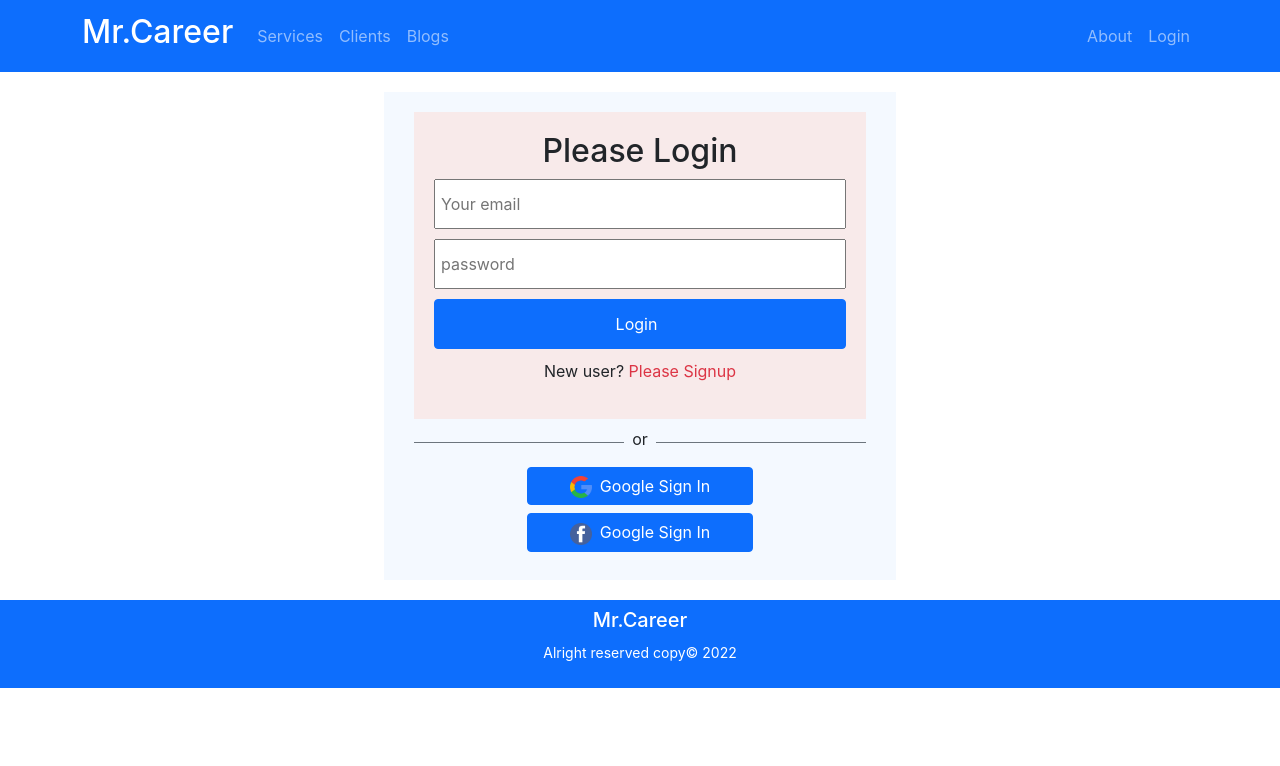
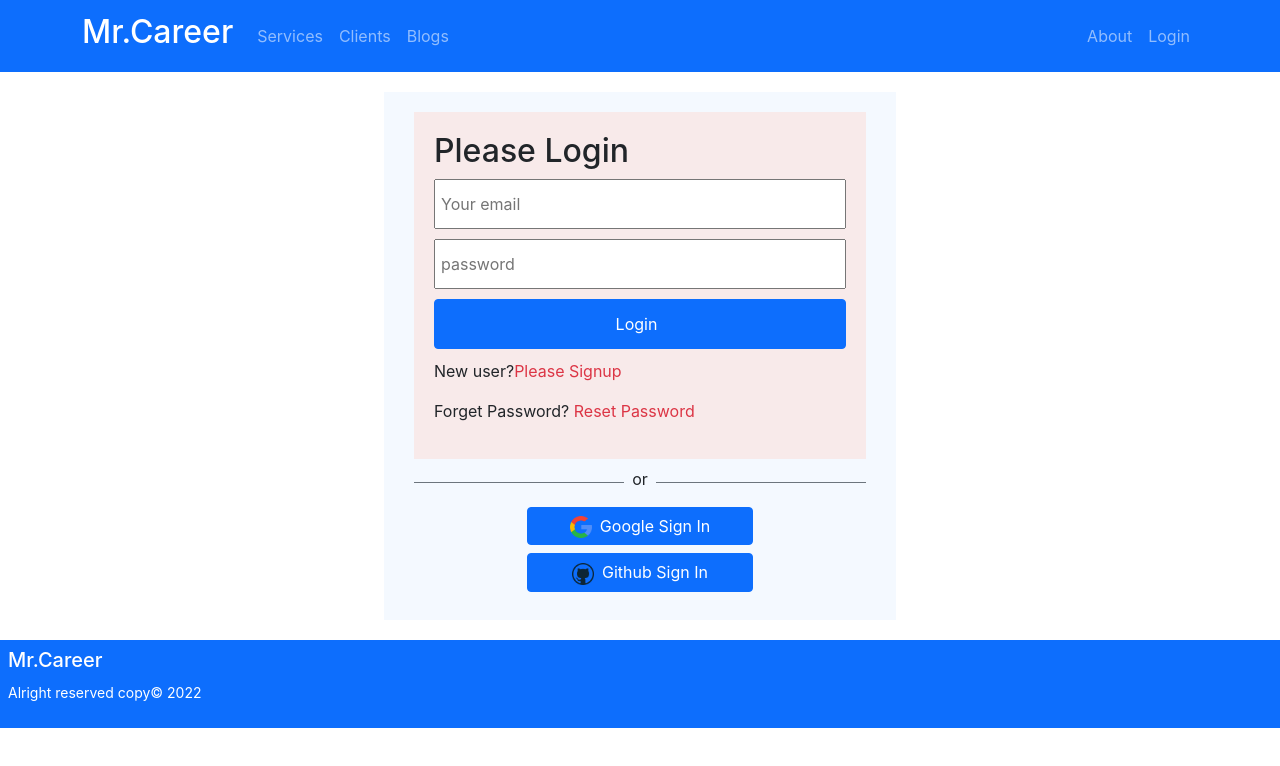
Before and after one commit to shahidul7150/mr-career, a React (Create React App) app: page /login in a window 1280 px wide. Shown: the top 766 px of the page. Built offline with nearby package versions, Linux system fonts and the light colour scheme; no server answers.

Commit message:
adding error

```diff
--- a/src/App.js
+++ b/src/App.js
@@ -1,5 +1,4 @@
 import { Route, Routes } from 'react-router-dom';
-import './App.css';
 import About from './Pages/About/About';
 import Login from './Pages/Authentication/Login/Login';
 import RequireAuth from './Pages/Authentication/RequireAuth/RequireAuth';
--- a/src/Pages/Authentication/Login/Login.css
+++ b/src/Pages/Authentication/Login/Login.css
@@ -7,7 +7,7 @@
 
 
 }
-.login input{
+.login input:not([type=checkbox]){
     display: block;
     width: 100%;
     height: 50px;
--- a/src/Pages/Authentication/Login/Login.js
+++ b/src/Pages/Authentication/Login/Login.js
@@ -1,5 +1,6 @@
+import { async } from "@firebase/util";
 import React, { useRef } from "react";
-import { useSignInWithEmailAndPassword } from "react-firebase-hooks/auth";
+import { useSendPasswordResetEmail, useSignInWithEmailAndPassword } from "react-firebase-hooks/auth";
 import { Link, useLocation, useNavigate } from "react-router-dom";
 import auth from "../../../firebase.init";
 import Social from "../SocialLogin/Social";
@@ -9,10 +10,14 @@ const Login = () => {
   const navigate = useNavigate();
   const emailRef = useRef("");
   const passwordRef = useRef("");
-  const location=useLocation()
+  const location = useLocation();
   let from = location.state?.from?.pathname || "/";
   const [signInWithEmailAndPassword, user, loading, error] =
     useSignInWithEmailAndPassword(auth);
+  let errorShow;
+  if (error) {
+    errorShow = <p className="text-danger">Error: {error?.message}</p>;
+  }
   if (user) {
     navigate(from, { replace: true });
   }
@@ -22,6 +27,13 @@ const Login = () => {
     const password = passwordRef.current.value;
     signInWithEmailAndPassword(email, password);
   };
+  const [sendPasswordResetEmail, sending] = useSendPasswordResetEmail(auth);
+
+  const resetPassword = async () => {
+    const email = emailRef.current.value;
+    await sendPasswordResetEmail(email)
+    alert("Sent email")
+  }
   const navigateRegister = () => {
     navigate("/register");
   };
@@ -48,8 +60,9 @@ const Login = () => {
           />
           <input className="btn btn-primary" type="submit" value="Login" />
         </form>
+        {errorShow}
         <p>
-          New user?{" "}
+          New user?
           <Link
             to="/register"
             className="text-danger pe-auto text-decoration-none "
@@ -58,6 +71,16 @@ const Login = () => {
             Please Signup
           </Link>
         </p>
+        <p>
+          Forget Password?{" "}
+          <Link
+            to="/register"
+            className="text-danger pe-auto text-decoration-none "
+            onClick={resetPassword}
+          >
+            Reset Password
+          </Link>{" "}
+        </p>
       </div>
       <Social></Social>
     </div>
--- a/src/Pages/Authentication/SignUp/Signup.js
+++ b/src/Pages/Authentication/SignUp/Signup.js
@@ -43,7 +43,9 @@ console.log(email,password);
             placeholder="password"
             required
           />
-          <input className="btn btn-primary" type="submit" value="Login" />
+          <input type="checkbox" name="terms" id="terms" />
+          <label htmlFor="terms">Accept mr-career terms and conditions</label>
+          <input className="btn btn-primary mt-2" type="submit" value="Signup" />
         </form>
         <p>
           New user?{" "}
--- a/src/Pages/Authentication/SocialLogin/Social.js
+++ b/src/Pages/Authentication/SocialLogin/Social.js
@@ -1,22 +1,56 @@
 import React from "react";
-import google from "../../../images/icon/google .png"
-import facebook from "../../../images/icon/facebook.png"
+import google from "../../../images/icon/google .png";
+import github from "../../../images/icon/github.png";
+import {
+  useSignInWithGithub,
+  useSignInWithGoogle,
+} from "react-firebase-hooks/auth";
+import auth from "../../../firebase.init";
+import { useNavigate } from "react-router-dom";
+
 const Social = () => {
+  const [signInWithGoogle, user, loading, error] = useSignInWithGoogle(auth);
+  const [signInWithGithub, user1, loading1, error1] = useSignInWithGithub(auth);
+  const navigate = useNavigate();
+  let errorShow;
+  if (error || error1) {
+    errorShow = (
+      <p className="text-danger">
+        Error: {error?.message} {error1?.message}
+      </p>
+    );
+  }
+  if (user || user1) {
+    navigate("/home");
+  }
   return (
     <div>
       <div className="d-flex align-items-center">
-        <div style={{ height: "1px" }} className="bg-secondary opacity-25  w-50"></div>
+        <div
+          style={{ height: "1px" }}
+          className="bg-secondary opacity-25  w-50"
+        ></div>
         <p className="mt-2 px-2">or</p>
-        <div style={{ height: "1px" }} className="bg-secondary  opacity-25 w-50"></div>
-          </div>
-          <button className="btn btn-primary w-50 mb-2 d-block mx-auto">
-              <img width="30px" className=" pe-2" src={google} alt="" />
-              Google Sign In
-          </button>
-          <button className="btn btn-primary  w-50 mb-2 d-block mx-auto">
-          <img width="30px" className=" pe-2" src={facebook} alt="" />
-              Google Sign In
-          </button>
+        <div
+          style={{ height: "1px" }}
+          className="bg-secondary  opacity-25 w-50"
+        ></div>
+      </div>
+      {errorShow}
+      <button
+        onClick={() => signInWithGoogle()}
+        className="btn btn-primary w-50 mb-2 d-block mx-auto"
+      >
+        <img width="30px" className=" pe-2" src={google} alt="" />
+        Google Sign In
+      </button>
+      <button
+        onClick={() => signInWithGithub()}
+        className="btn btn-primary  w-50 mb-2 d-block mx-auto"
+      >
+        <img width="30px" className=" pe-2" src={github} alt="" />
+        Github Sign In
+      </button>
     </div>
   );
 };
```
